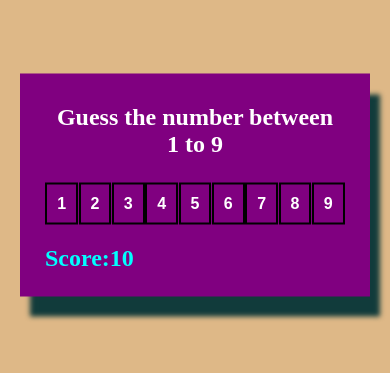
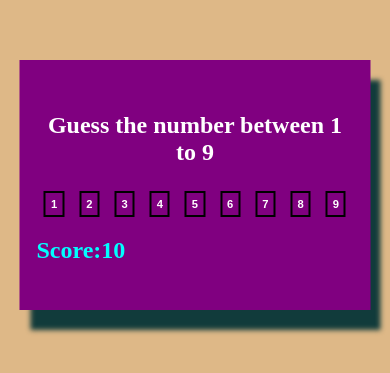
Before and after one commit to phenoix13/check-number-game, a plain HTML site: page index.html in a window 390 px wide. Shown: the part 237-610 px from the top of the page. Drawn offline with Linux system fonts and the light colour scheme.

Commit message:
Update index.css

```diff
--- a/index.css
+++ b/index.css
@@ -14,12 +14,15 @@ body{
     background-color:purple;
     position: absolute;
     width: 65%;
-    min-width:350px;
+    height: 250px;
     top: 50%;
     left: 50%;
     transform: translate(-50%,-50%);
     padding: 15px;
     box-shadow: 10px 20px 5px rgb(17, 59, 59);
+    display: flex;
+    justify-content: center;
+    flex-direction: column;
 }
 .con{
     font-size: 1.5rem;
@@ -41,9 +44,31 @@ body{
     color: white;
     border: 2px solid black;
     background-color: transparent;
-    outline: none;
 }
 .sco{
     padding: 10px;
     color: aqua;
 }
+@media screen and (max-width:400px){
+
+ .box{
+    background-color:purple;
+    position: absolute;
+    width: 90%;
+    height: 250px;
+    top: 50%;
+    left: 50%;
+    transform: translate(-50%,-50%);
+    padding: 7px;
+    box-shadow: 10px 20px 5px rgb(17, 59, 59);
+}
+.num button{
+    padding: 5px;
+    font-weight: bold;
+    font-size: 0.7rem;
+    color: white;
+    border: 2px solid black;
+    background-color: transparent;
+    outline: none;
+}
+}
```
